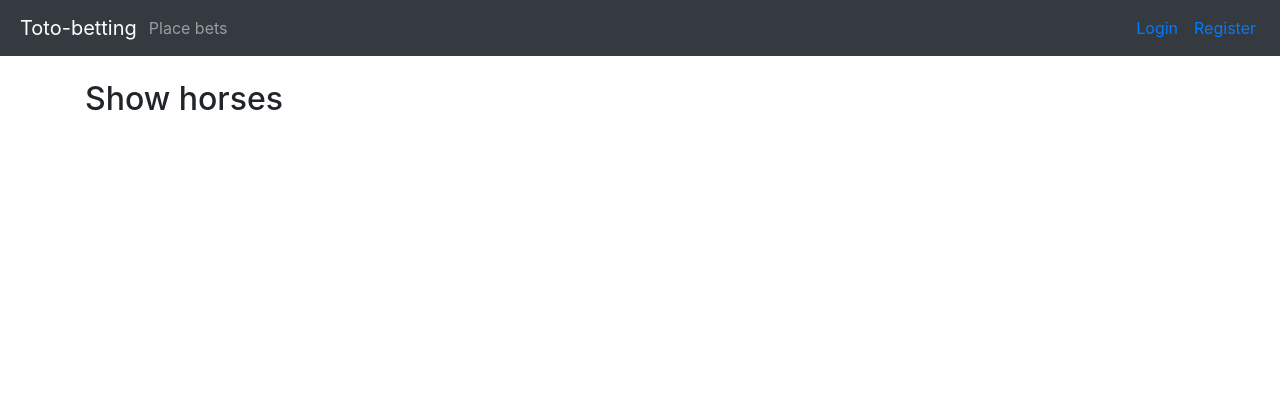
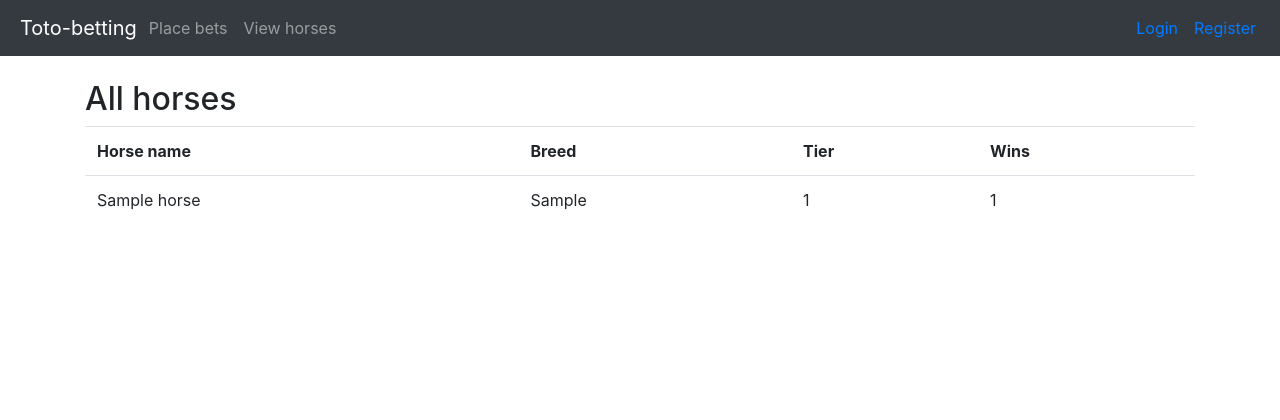
Before and after one commit to Tykky/toto-betting, a Flask app: page /horses in a window 1280 px wide. Shown: the top 420 px of the page. Run offline with Flask 2, Linux system fonts and the light colour scheme; tables that the repository leaves empty hold one stand-in row (values such as "Sample post"); parts of the project's set-up code (start-up, migrations or seed data) failed here and were passed over; some libraries are stand-ins or nearby versions.

Commit message:
Add view horses page

```diff
--- a/application/horses/models.py
+++ b/application/horses/models.py
@@ -7,6 +7,7 @@ class Horse(db.Model):
     breed = db.Column(db.String(16), nullable=False)
     tier = db.Column(db.Integer, nullable=False)
     description = db.Column(db.String(2000), nullable=False)
+    wins = db.Column(db.Integer, nullable=False)
 
     races = db.relationship("Race", secondary='connector')
 
@@ -15,6 +16,7 @@ class Horse(db.Model):
         self.breed = breed
         self.tier = tier
         self.description = description
+        self.wins = 0
 
     def get_id(self):
         return self.id
--- a/application/horses/views.py
+++ b/application/horses/views.py
@@ -21,6 +21,10 @@ def add_horse():
     db.session().commit()
 
     return redirect(url_for('add_horse'))
+
+@app.route("/horses/<horseid>", methods=['GET'])
+def horse(horseid):
+    pass
 
 @app.route("/horses/<horseid>/delete", methods=['POST'])
 @login_required(role="ADMIN")
--- a/application/templates/horses/add.html
+++ b/application/templates/horses/add.html
@@ -38,8 +38,8 @@
       <table class="table">
         <tr>
           <th>Horse name</th>
-          <th>breed</th>
-          <th>tier</th>
+          <th>Breed</th>
+          <th>Tier</th>
           <th>Edit</th>
           <th>Delete</th>
         </tr>
--- a/application/templates/horses/horses.html
+++ b/application/templates/horses/horses.html
@@ -5,7 +5,23 @@
 <div class="container">
     <div class="row">
         <div class="col">
-            <h2> Show horses </h2>
+            <h2>All horses</h2>
+            <table class="table">
+                <tr>
+                    <th>Horse name</th>
+                    <th>Breed</th>
+                    <th>Tier</th>
+                    <th>Wins</th>
+                </tr>
+                {% for horse in horses %}
+                    <tr>
+                        <td>{{ horse.name }}</td>
+                        <td>{{ horse.breed }}</td>
+                        <td>{{ horse.tier }}</td>
+                        <td>{{ horse.wins }}</td>
+                    </tr>
+                {% endfor %}
+            </table>
         </div>
     </div>
 </div>
--- a/application/templates/layout.html
+++ b/application/templates/layout.html
@@ -33,6 +33,9 @@
         <ul class="navbar-nav mr-auto">
           <li class="nav-item">
             <a class="nav-link" href="{{ url_for('bets') }} ">Place bets</a>
+          </li>
+          <li class="nav-item">
+            <a class="nav-link" href="{{ url_for('horses') }} ">View horses</a>
           </li>
           {% if current_user.isadmin %}
             <li class="nav-item">
```
